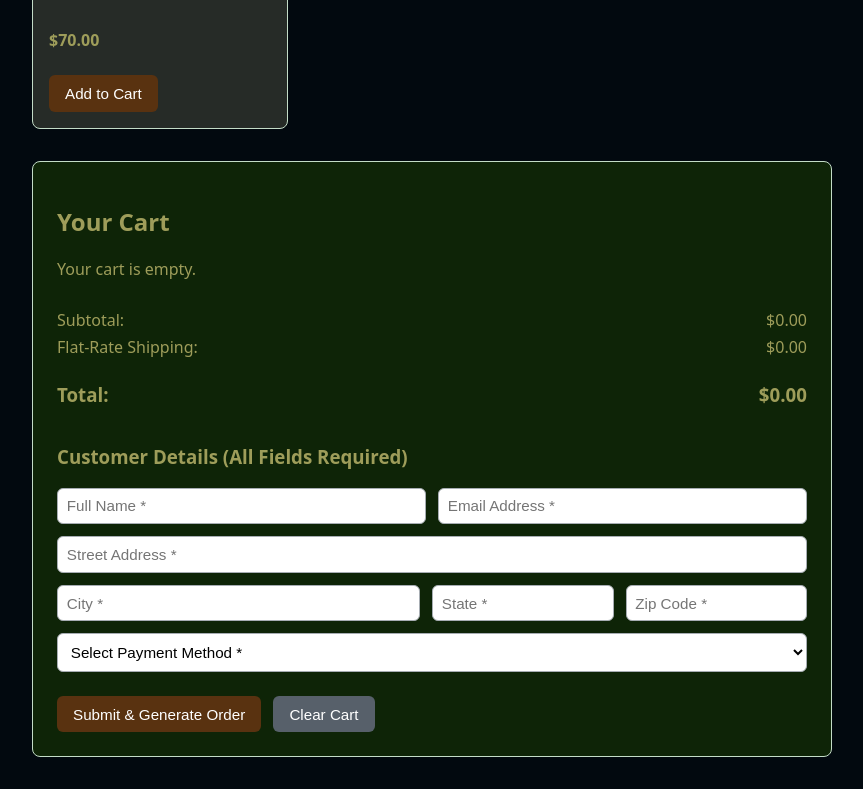
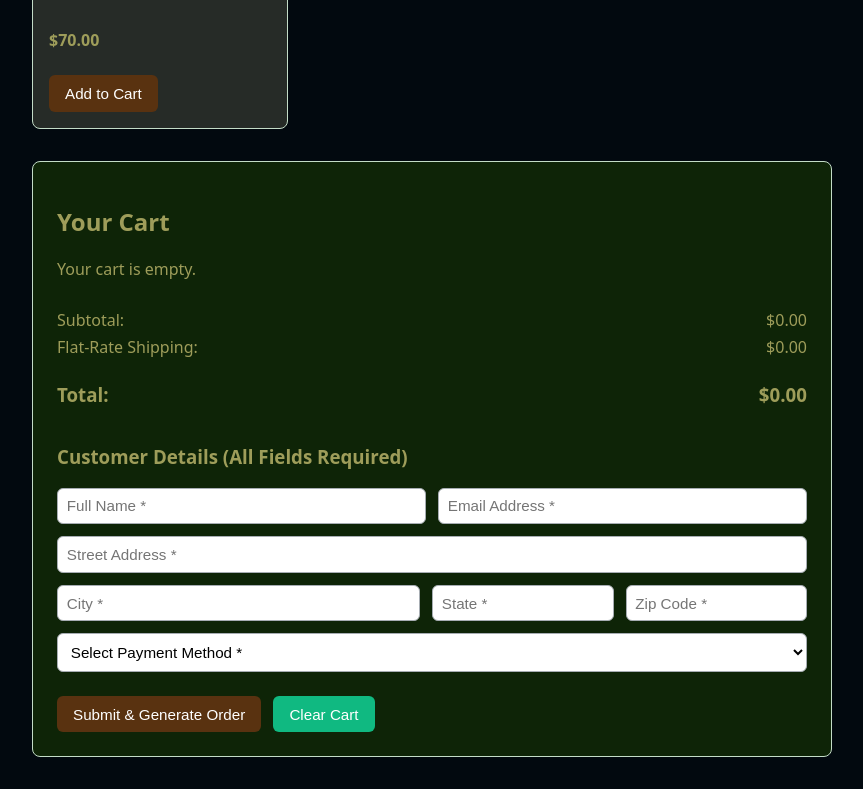
Before and after one commit to SasquatchMuscleUSA/sasquatchmuscleusa.gethub.io, a plain HTML site: page index.html in a window 1280 px wide. In both pictures the pointer is over the button "Clear Cart". Shown: the part 2296-3085 px from the top of the page, without its empty margins (208-1071 px from the left). Drawn offline with Linux system fonts and the light colour scheme.

Commit message:
Change secondary button hover color to green

```diff
--- a/index.html
+++ b/index.html
@@ -17,7 +17,7 @@
     button { background: #593210; color: white; border: none; padding: 0.6rem 1rem; border-radius: 6px; cursor: pointer; font-size: 0.95rem; margin-right: 0.5rem; margin-top: 0.5rem; }
     button:hover { background: #0550ae; }
     button.secondary { background: #6e7781; }
-    button.secondary:hover { background: #57606a; }
+    button.secondary:hover { background: #10b981; }
     button.success { background: #1a7f37; }
     button.success:hover { background: #116329; }
     button.danger { background: #cf222e; }
```
